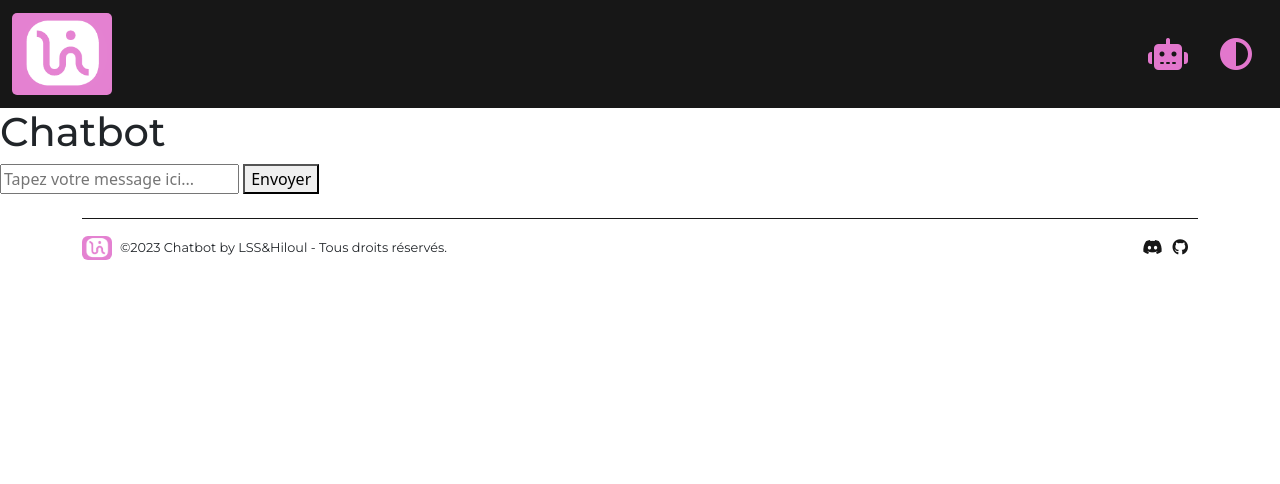
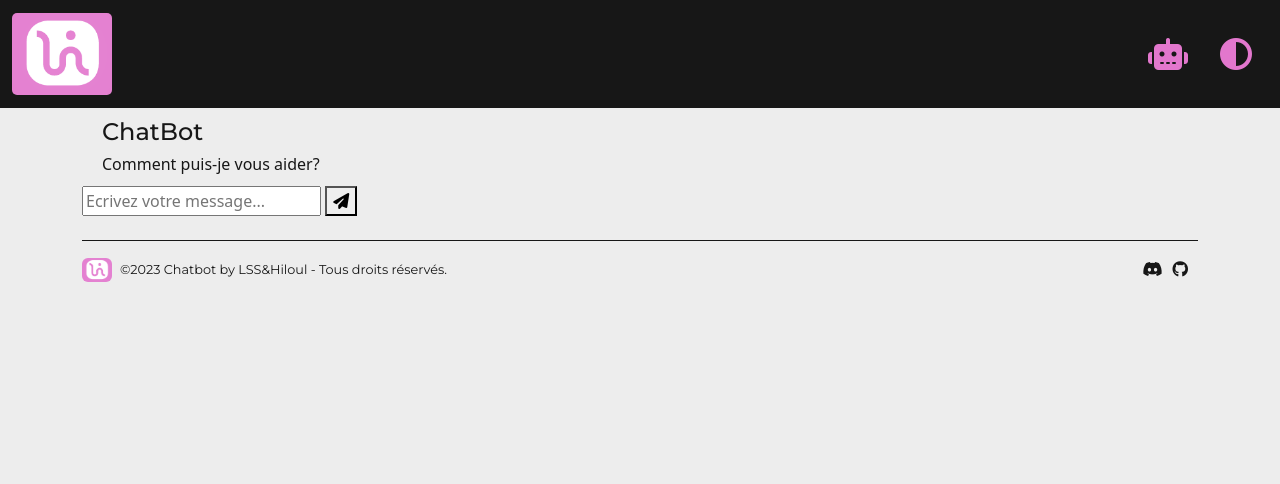
Before and after one commit to LSS-commits/chatbot, a Flask app: page /chatbot in a window 1280 px wide. Shown: the top 484 px of the page. Run offline with Flask 3, Linux system fonts and the light colour scheme.

Commit message:
styles chatbot à finir

```diff
--- /dev/null
+++ b/static/css/chatbot_styles.css
@@ -0,0 +1,21 @@
+/* STYLE DE LA PAGE CHATBOT */
+body {
+    margin: 0;
+    background-color: var(--background-color);
+    color: var(--text-color)
+}
+
+/* Chatbot */
+.chat-header {
+    padding: 10px 20px
+}
+
+.chat-header h1 {
+    margin: 0;
+    font-size: 1.5em
+}
+
+.chat-header p {
+    margin: 5px 0 0;
+    font-size: 1em
+}
--- a/static/css/styles.css
+++ b/static/css/styles.css
@@ -3,14 +3,23 @@
 
 /*** GENERAL ***/
 :root {
-    --bg-grey: #ededed; /* OU #e6e6e6 */
-    --text-black: #171717;  /* OU #0f0f0f */
-    --input-grey: #cfcfcf;
-    --pink: #e277cd;
-    --gradient-black: radial-gradient(circle at 24.1% 68.8%, rgb(50, 50, 50) 0%, rgb(0, 0, 0) 99.4%)
+    --background-color: #ededed;
+    /* OU #e6e6e6 OU #fefefe */
+    --text-color: #171717;
+    /* OU #0f0f0f */
+    --primary-color: #cfcfcf;
+    --secondary-color: #e277cd;
+    --gradient-color: radial-gradient(circle at 24.1% 68.8%, rgb(50, 50, 50) 0%, rgb(0, 0, 0) 99.4%)
 }
 
-/* FORMES (input, btn, cadre) */
+/* impossible de sélectionner le texte de l'élément et celui de ses descendants. */
+* {
+    user-select: none;
+    -moz-user-select: none;
+    -webkit-user-select: none;
+    -ms-user-select: none
+}
+
 
 /* ELEMENTS */
 h1, h2, h3, h4, h5, h6, a {
--- a/templates/chatbot.html
+++ b/templates/chatbot.html
@@ -17,6 +17,7 @@
         integrity="sha384-4bw+/aepP/YC94hEpVNVgiZdgIC5+VKNBQNGCHeKRQN+PtmoHDEXuppvnDJzQIu9" crossorigin="anonymous">
     <!-- CUSTOM STYLES -->
     <link rel="stylesheet" href="../static/css/styles.css">
+    <link rel="stylesheet" href="../static/css/chatbot_styles.css">
     <link rel="stylesheet" href="../static/css/responsive.css">
 </head>
 
@@ -26,13 +27,24 @@
     <my-nav></my-nav>
 
     <!-- Container principal de la page -->
-
     <main>
         <!-- Chatbot -->
-        <h1>Chatbot</h1>
-        <div id="chatbox"></div>
-        <input type="text" id="userInput" placeholder="Tapez votre message ici...">
-        <button onclick="sendMessage()">Envoyer</button>
+        <div class="container">
+            <div class="chat-header">
+                <h1>ChatBot</h1>
+                <p>Comment puis-je vous aider?</p>
+            </div>
+
+            <div class="chat-container">
+                <div class="response-area" id="responseArea"></div>
+                <div class="input-area">
+                    <!-- TODO: textarea au lieu d'input OU limiter le nombre de caractères côté client (réponses plus rapides) -->
+                    <input type="text" id="userInput" placeholder="Ecrivez votre message..." required>
+                    <button id="sendButton"><i class="fa fa-paper-plane" aria-hidden="true"></i></button>
+                </div>
+            </div>
+
+        </div>
     </main>
 
     <!-- Composant footer -->
@@ -42,11 +54,10 @@
     <script src="https://cdn.jsdelivr.net/npm/bootstrap@5.3.1/dist/js/bootstrap.bundle.min.js"
         integrity="sha384-HwwvtgBNo3bZJJLYd8oVXjrBZt8cqVSpeBNS5n7C8IVInixGAoxmnlMuBnhbgrkm"
         crossorigin="anonymous"></script>
-
     <!-- SCRIPTS -->
     <!-- WEBCOMPONENTS.JS AVANT LES AUTRES SCRIPTS PERSO POUR EXECUTER LE JS DANS LES COMPOSANTS !!! -->
     <script src="../static/js/webcomponents.js"></script>
-    <script src="../static/js/chat_api.js"></script>
+    <script src="../static/js/chatbot_api.js"></script>
     <script src="../static/js/misc_api.js"></script>
 </body>
 
```
Also changed, not shown: other parts of static/css/styles.css (+19 -19 lines).
